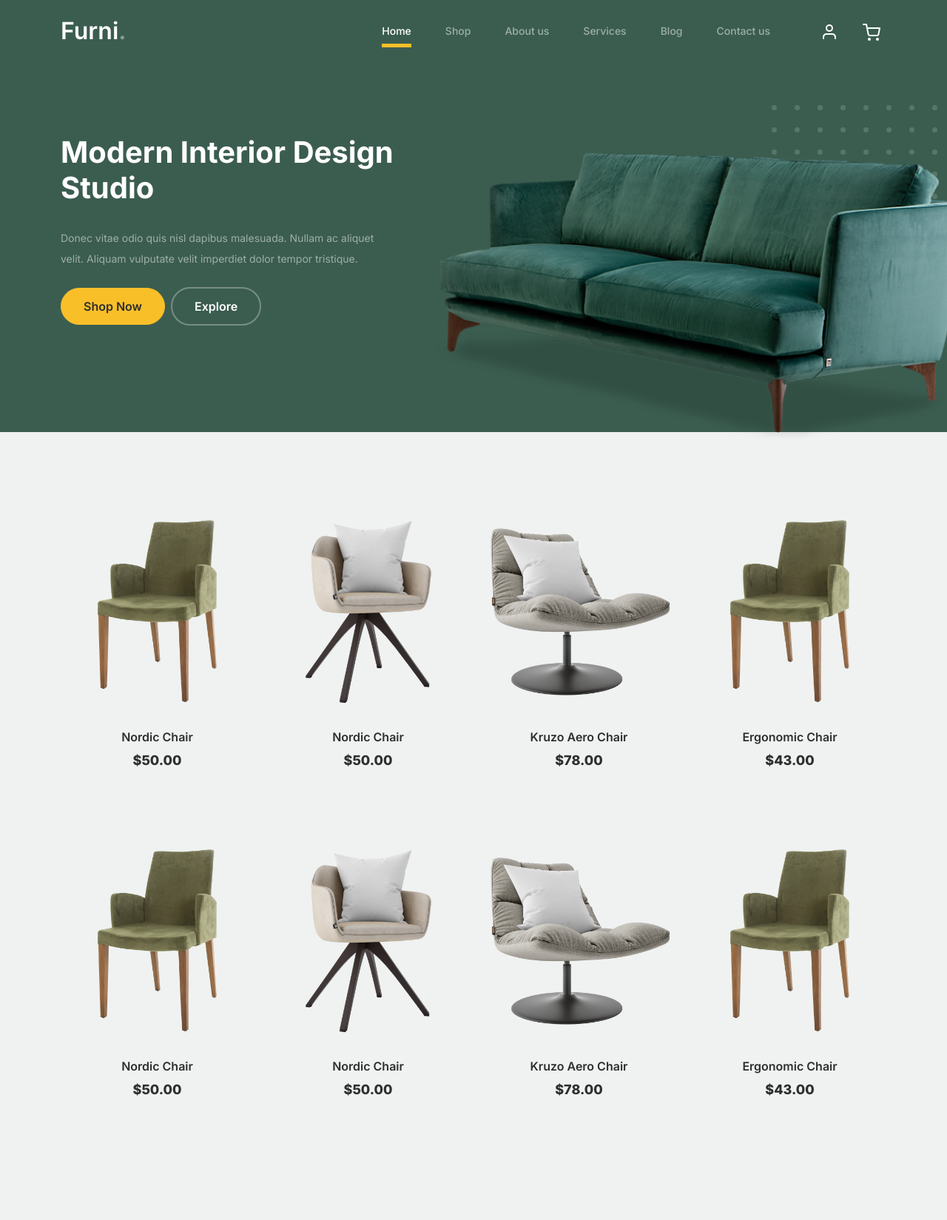
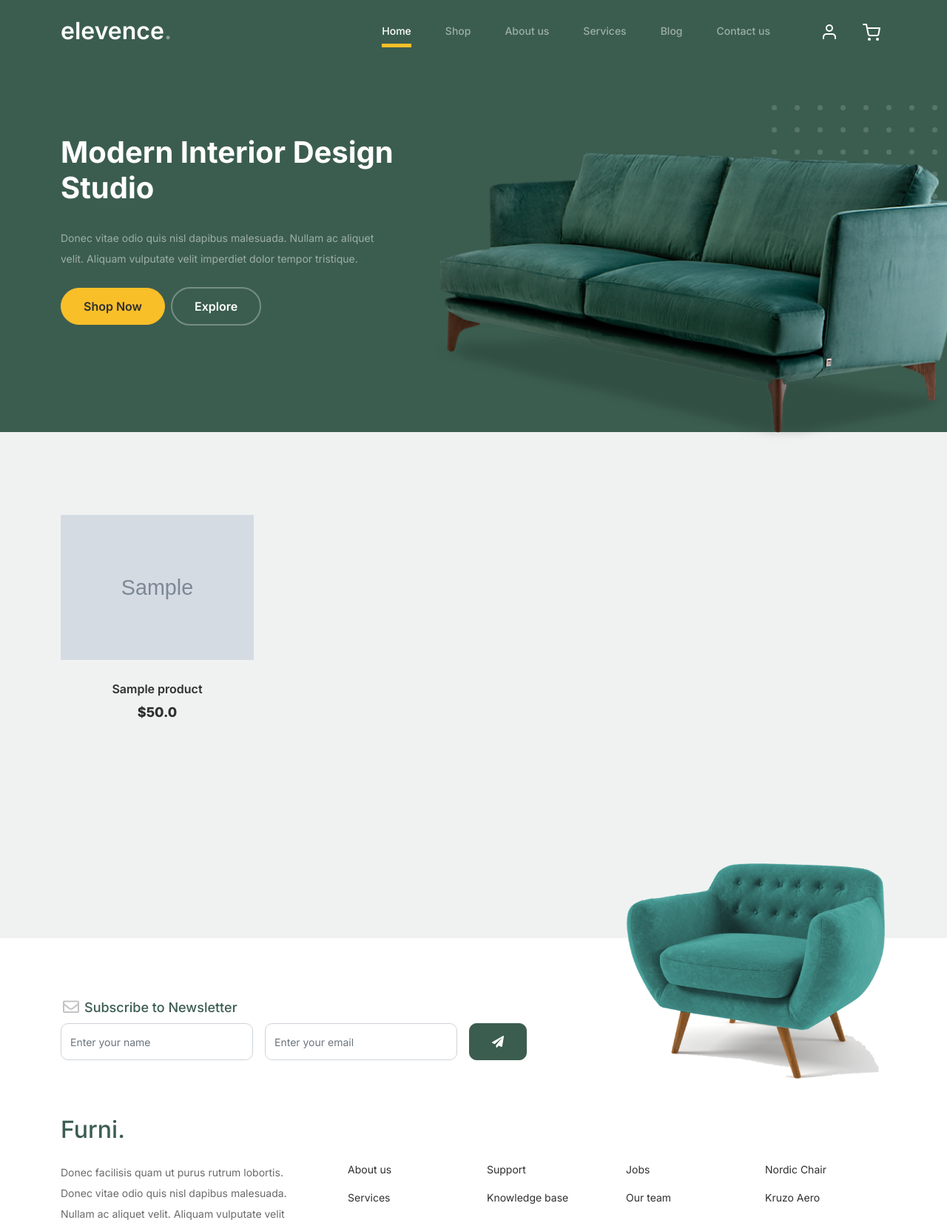
Before and after one commit to Mehyar-Farzat/elevence-store, a Django app: page /products/ in a window 1280 px wide; the page is wider, and only the part inside the window is pictured. Shown: the top 1649 px of that part at 74% size. Run offline with Django 4.2, Linux system fonts and the light colour scheme; tables that the repository leaves empty hold one stand-in row (values such as "Sample post"); grey boxes marked "Sample" are stand-in pictures; some libraries are stand-ins or nearby versions.

Commit message:
add icon field to product model

```diff
--- a/products/models.py
+++ b/products/models.py
@@ -15,6 +15,7 @@ FLAG_CHOICES = (
 class Product(models.Model):
     name = models.CharField(max_length = 150)
     image = models.ImageField(upload_to='product')
+    icon = models.ImageField(upload_to='product_icon' )
     price = models.FloatField()
     sku = models.CharField(max_length=10)
     description = models.TextField(max_length=2000)
--- a/products/templates/products/product_list.html
+++ b/products/templates/products/product_list.html
@@ -8,117 +8,24 @@
 		      	<div class="row">
 
 		      		<!-- Start Column 1 -->
+					{% for object in object_list %}
+
 					<div class="col-12 col-md-4 col-lg-3 mb-5">
 						<a class="product-item" href="#">
-							<img src="images/product-3.png" class="img-fluid product-thumbnail">
-							<h3 class="product-title">Nordic Chair</h3>
-							<strong class="product-price">$50.00</strong>
+							<img src="{{object.image.url}}" class="img-fluid product-thumbnail">
+							<h3 class="product-title">{{object}}</h3>
+							<strong class="product-price">${{50.00}}</strong>
 
 							<span class="icon-cross">
 								<img src="images/cross.svg" class="img-fluid">
 							</span>
 						</a>
 					</div>
+
+					{% endfor %}
 					<!-- End Column 1 -->
 
-					<!-- Start Column 2 -->
-					<div class="col-12 col-md-4 col-lg-3 mb-5">
-						<a class="product-item" href="#">
-							<img src="images/product-1.png" class="img-fluid product-thumbnail">
-							<h3 class="product-title">Nordic Chair</h3>
-							<strong class="product-price">$50.00</strong>
 
-							<span class="icon-cross">
-								<img src="images/cross.svg" class="img-fluid">
-							</span>
-						</a>
-					</div>
-					<!-- End Column 2 -->
-
-					<!-- Start Column 3 -->
-					<div class="col-12 col-md-4 col-lg-3 mb-5">
-						<a class="product-item" href="#">
-							<img src="images/product-2.png" class="img-fluid product-thumbnail">
-							<h3 class="product-title">Kruzo Aero Chair</h3>
-							<strong class="product-price">$78.00</strong>
-
-							<span class="icon-cross">
-								<img src="images/cross.svg" class="img-fluid">
-							</span>
-						</a>
-					</div>
-					<!-- End Column 3 -->
-
-					<!-- Start Column 4 -->
-					<div class="col-12 col-md-4 col-lg-3 mb-5">
-						<a class="product-item" href="#">
-							<img src="images/product-3.png" class="img-fluid product-thumbnail">
-							<h3 class="product-title">Ergonomic Chair</h3>
-							<strong class="product-price">$43.00</strong>
-
-							<span class="icon-cross">
-								<img src="images/cross.svg" class="img-fluid">
-							</span>
-						</a>
-					</div>
-					<!-- End Column 4 -->
-
-
-					<!-- Start Column 1 -->
-					<div class="col-12 col-md-4 col-lg-3 mb-5">
-						<a class="product-item" href="#">
-							<img src="images/product-3.png" class="img-fluid product-thumbnail">
-							<h3 class="product-title">Nordic Chair</h3>
-							<strong class="product-price">$50.00</strong>
-
-							<span class="icon-cross">
-								<img src="images/cross.svg" class="img-fluid">
-							</span>
-						</a>
-					</div>
-					<!-- End Column 1 -->
-
-					<!-- Start Column 2 -->
-					<div class="col-12 col-md-4 col-lg-3 mb-5">
-						<a class="product-item" href="#">
-							<img src="images/product-1.png" class="img-fluid product-thumbnail">
-							<h3 class="product-title">Nordic Chair</h3>
-							<strong class="product-price">$50.00</strong>
-
-							<span class="icon-cross">
-								<img src="images/cross.svg" class="img-fluid">
-							</span>
-						</a>
-					</div>
-					<!-- End Column 2 -->
-
-					<!-- Start Column 3 -->
-					<div class="col-12 col-md-4 col-lg-3 mb-5">
-						<a class="product-item" href="#">
-							<img src="images/product-2.png" class="img-fluid product-thumbnail">
-							<h3 class="product-title">Kruzo Aero Chair</h3>
-							<strong class="product-price">$78.00</strong>
-
-							<span class="icon-cross">
-								<img src="images/cross.svg" class="img-fluid">
-							</span>
-						</a>
-					</div>
-					<!-- End Column 3 -->
-
-					<!-- Start Column 4 -->
-					<div class="col-12 col-md-4 col-lg-3 mb-5">
-						<a class="product-item" href="#">
-							<img src="images/product-3.png" class="img-fluid product-thumbnail">
-							<h3 class="product-title">Ergonomic Chair</h3>
-							<strong class="product-price">$43.00</strong>
-
-							<span class="icon-cross">
-								<img src="images/cross.svg" class="img-fluid">
-							</span>
-						</a>
-					</div>
-					<!-- End Column 4 -->
 
 		      	</div>
 		    </div>
--- a/templates/base.html
+++ b/templates/base.html
@@ -24,7 +24,7 @@
 		<nav class="custom-navbar navbar navbar navbar-expand-md navbar-dark bg-dark" arial-label="Furni navigation bar">
 
 			<div class="container">
-				<a class="navbar-brand" href="index.html">Furni<span>.</span></a>
+				<a class="navbar-brand" href="index.html">elevence<span>.</span></a>
 
 				<button class="navbar-toggler" type="button" data-bs-toggle="collapse" data-bs-target="#navbarsFurni" aria-controls="navbarsFurni" aria-expanded="false" aria-label="Toggle navigation">
 					<span class="navbar-toggler-icon"></span>
```
